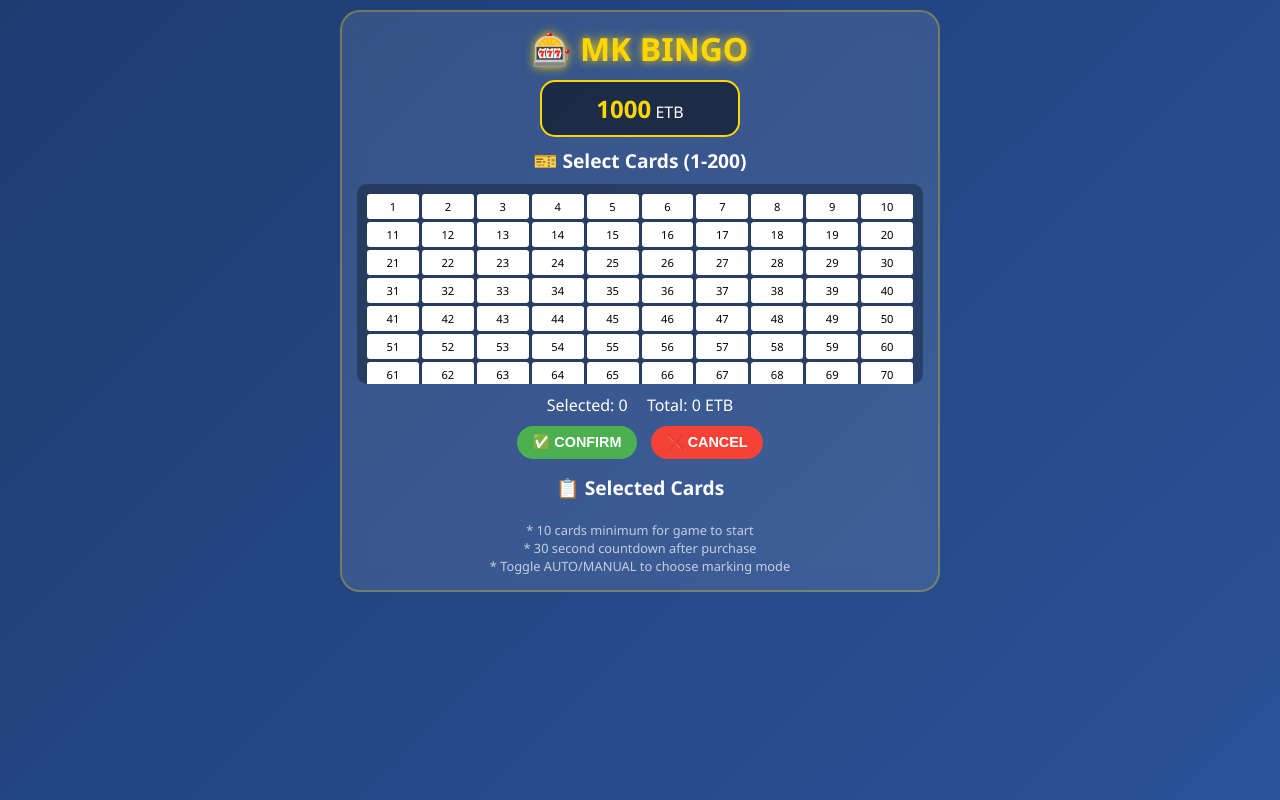
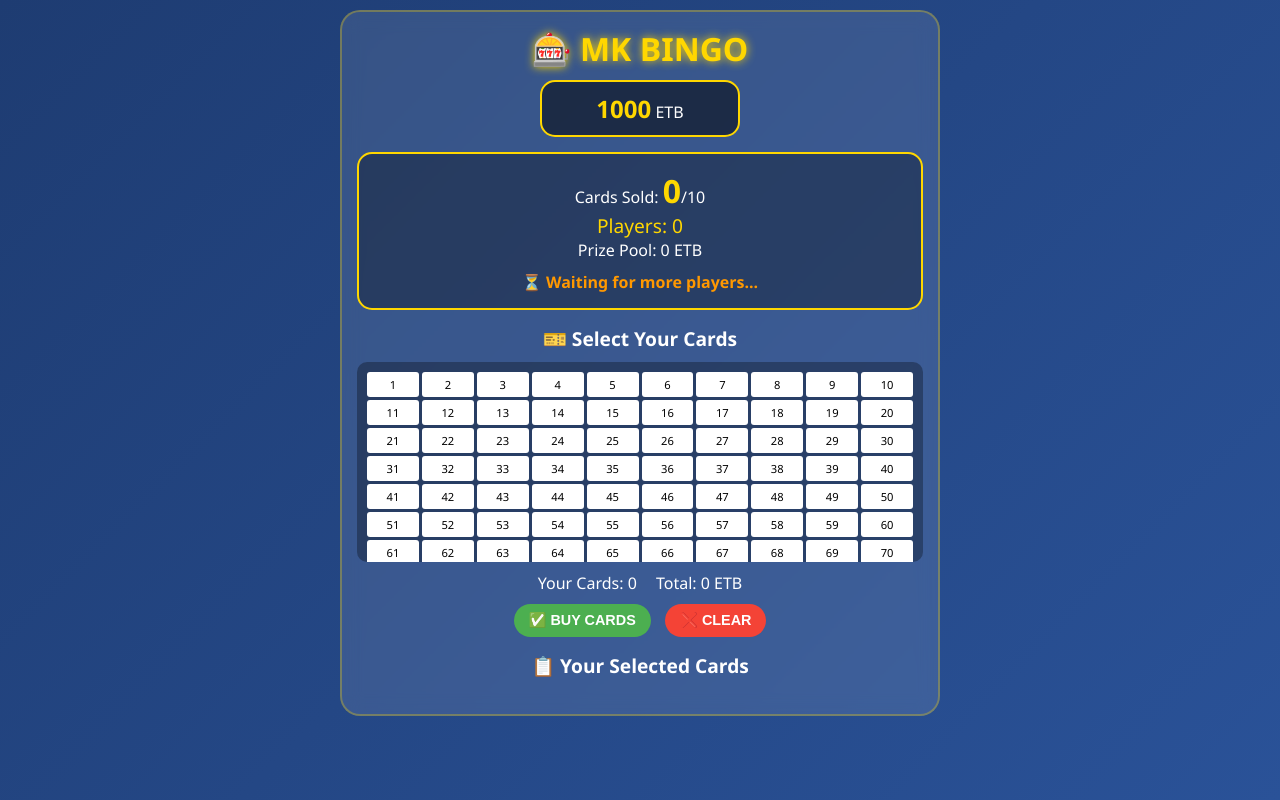
Before and after one commit to suedawel900-collab/Testbingo, a Flask app: page / in a window 1280 px wide. Run offline with Flask 3, Linux system fonts and the light colour scheme; data comes from the database, SQL or seed files in the repository; data that the repository does not hold is empty.

Commit message:
Update index.html

```diff
--- a/templates/index.html
+++ b/templates/index.html
@@ -3,7 +3,7 @@
 <head>
     <meta charset="UTF-8">
     <meta name="viewport" content="width=device-width, initial-scale=1.0, maximum-scale=1.0, user-scalable=no">
-    <title>MK BINGO - Auto/Manual Mark</title>
+    <title>MK BINGO - 10 Cards Total</title>
     <style>
         * {
             box-sizing: border-box;
@@ -54,11 +54,44 @@
             color: gold;
         }
 
+        /* Game Info */
+        .game-info {
+            background: rgba(0,0,0,0.3);
+            padding: 15px;
+            border-radius: 15px;
+            margin: 15px 0;
+            text-align: center;
+            border: 2px solid gold;
+        }
+
+        .cards-sold {
+            font-size: 2em;
+            font-weight: bold;
+            color: gold;
+        }
+
+        .players-count {
+            font-size: 1.2em;
+            color: #ffd700;
+        }
+
+        .waiting-message {
+            color: #ff9800;
+            font-weight: bold;
+            margin-top: 10px;
+        }
+
+        .ready-message {
+            color: #4CAF50;
+            font-weight: bold;
+            margin-top: 10px;
+        }
+
         /* Countdown Display */
         .countdown-container {
             text-align: center;
             margin: 15px 0;
-            padding: 15px;
+            padding: 20px;
             background: rgba(0,0,0,0.5);
             border-radius: 15px;
             border: 2px solid gold;
@@ -100,7 +133,7 @@
             color: gold;
         }
 
-        /* Mark Mode Indicator */
+        /* Mode Indicator */
         .mode-indicator {
             text-align: center;
             padding: 5px;
@@ -394,28 +427,41 @@
             <span id="playerBalance">{{ balance|default('1000') }}</span> ETB
         </div>
 
+        <!-- Game Status Display -->
+        <div id="gameStatus" class="game-info">
+            <div>Cards Sold: <span id="totalCardsSold" class="cards-sold">0</span>/10</div>
+            <div class="players-count">Players: <span id="totalPlayers">0</span></div>
+            <div>Prize Pool: <span id="prizePool">0</span> ETB</div>
+            <div id="statusMessage" class="waiting-message">⏳ Waiting for more players...</div>
+        </div>
+
         <!-- Card Selection Page -->
         <div id="selectPage">
-            <h3 style="text-align: center; font-size: 1.2em;">🎫 Select Cards (1-200)</h3>
+            <h3 style="text-align: center; font-size: 1.2em;">🎫 Select Your Cards</h3>
             <div id="grid"></div>
 
             <div style="text-align: center; margin: 5px;">
-                <span>Selected: <span id="selectedCount">0</span></span>
+                <span>Your Cards: <span id="selectedCount">0</span></span>
                 <span style="margin-left: 15px;">Total: <span id="totalPrice">0</span> ETB</span>
             </div>
 
             <div style="text-align: center;">
-                <button onclick="confirmCards()">✅ CONFIRM</button>
-                <button class="cancel-btn" onclick="cancelSelection()">❌ CANCEL</button>
+                <button onclick="confirmCards()" id="confirmBtn">✅ BUY CARDS</button>
+                <button class="cancel-btn" onclick="cancelSelection()">❌ CLEAR</button>
             </div>
 
-            <h3 style="text-align: center; font-size: 1.2em; margin-top: 10px;">📋 Selected Cards</h3>
+            <h3 style="text-align: center; font-size: 1.2em; margin-top: 10px;">📋 Your Selected Cards</h3>
             <div id="preview"></div>
+        </div>
 
-            <div class="info-text">
-                * 10 cards minimum for game to start<br>
-                * 30 second countdown after purchase<br>
-                * Toggle AUTO/MANUAL to choose marking mode
+        <!-- Countdown Page (shown when 10 cards reached) -->
+        <div id="countdownPage" style="display: none;">
+            <div class="countdown-container">
+                <div class="countdown-timer" id="countdownNumber">30</div>
+                <div class="countdown-text">Game Starting in...</div>
+                <div style="margin-top: 10px;">Total Cards: <span id="finalCardsSold">10</span></div>
+                <div>Players: <span id="finalPlayers">0</span></div>
+                <div>Prize: <span id="finalPrize">0</span> ETB</div>
             </div>
         </div>
 
@@ -429,19 +475,13 @@
                 <div class="timer" id="gameTimer">00:00</div>
             </div>
 
-            <!-- Countdown Display -->
-            <div id="countdownSection" class="countdown-container">
-                <div class="countdown-timer" id="countdownNumber">30</div>
-                <div class="countdown-text">Game Starting in...</div>
-            </div>
-
             <!-- Mode Indicator -->
             <div id="modeIndicator" class="mode-indicator mode-auto" style="display: none;">
-                🔄 AUTO MARK MODE - Numbers mark automatically
+                🔄 AUTO MARK MODE
             </div>
 
             <!-- Auto-Mark Toggle -->
-            <div id="toggleSection" class="toggle-container" style="display: none;">
+            <div id="toggleSection" class="toggle-container">
                 <label class="toggle-switch">
                     <input type="checkbox" id="autoMarkToggle" checked onchange="toggleMarkMode()">
                     <span class="slider"></span>
@@ -449,7 +489,7 @@
             </div>
 
             <!-- Called Numbers -->
-            <div id="calledSection" class="called-numbers" style="display: none;">
+            <div id="calledSection" class="called-numbers">
                 <div id="numbersList"></div>
             </div>
 
@@ -463,7 +503,7 @@
 
             <!-- Back Button -->
             <div style="text-align: center;">
-                <button onclick="backToSelection()">🔙 BACK</button>
+                <button onclick="backToSelection()">🔙 LEAVE GAME</button>
             </div>
 
             <!-- Winners Display -->
@@ -486,20 +526,27 @@
             isGameActive: false,
             gameType: 'full house',
             prizeAmount: 2000,
-            cardPrice: 10
+            cardPrice: 10,
+            minCardsToStart: 10
         };
+        let sessionInfo = {
+            totalCardsSold: 0,
+            totalPlayers: 0,
+            prizePool: 0,
+            status: 'waiting'
+        };
+
         let bingoButtonEnabled = false;
-        let autoMarkEnabled = true;  // Default to AUTO
+        let autoMarkEnabled = true;
         let timerSeconds = 0;
         let gameTimer = null;
         let callInterval = null;
         let countdownInterval = null;
         let countdownValue = 30;
+        let manuallyMarked = {};
+        let gameStarted = false;
+        let sessionCheckInterval = null;
 
-        // Track manually marked numbers for each card
-        let manuallyMarked = {};
-
-        // API endpoint
         const API_URL = window.location.origin;
 
         // ==================== INITIALIZATION ====================
@@ -507,6 +554,9 @@
             createNumberGrid();
             loadGameSettings();
             updateSummary();
+            checkGameSession();
+            // Check session every 5 seconds
+            sessionCheckInterval = setInterval(checkGameSession, 5000);
         };
 
         // ==================== API FUNCTIONS ====================
@@ -518,11 +568,112 @@
                     gameSettings.gameType = data.game_type;
                     gameSettings.cardPrice = data.card_price;
                     gameSettings.prizeAmount = data.prize_pool;
-
-                    document.getElementById('currentGamePrize').innerText = data.prize_pool;
+                    gameSettings.minCardsToStart = data.min_cards_to_start || 10;
                 }
             } catch (error) {
                 console.log('Using default settings');
+            }
+        }
+
+        async function checkGameSession() {
+            try {
+                const response = await fetch(`${API_URL}/api/game/session`);
+                const data = await response.json();
+                if (data.success) {
+                    sessionInfo = {
+                        totalCardsSold: data.total_cards_sold,
+                        totalPlayers: data.total_players,
+                        prizePool: data.prize_pool,
+                        status: data.status
+                    };
+
+                    // Update UI
+                    document.getElementById('totalCardsSold').innerText = sessionInfo.totalCardsSold;
+                    document.getElementById('totalPlayers').innerText = sessionInfo.totalPlayers;
+                    document.getElementById('prizePool').innerText = sessionInfo.prizePool;
+
+                    let statusMsg = document.getElementById('statusMessage');
+                    let cardsNeeded = Math.max(0, gameSettings.minCardsToStart - sessionInfo.totalCardsSold);
+
+                    if (sessionInfo.status === 'waiting') {
+                        if (cardsNeeded > 0) {
+                            statusMsg.className = 'waiting-message';
+                            statusMsg.innerHTML = `⏳ Need ${cardsNeeded} more card${cardsNeeded > 1 ? 's' : ''} to start`;
+                        }
+                    } else if (sessionInfo.status === 'countdown') {
+                        if (!gameStarted) {
+                            statusMsg.className = 'ready-message';
+                            statusMsg.innerHTML = '🎮 Game is starting!';
+                            // Show countdown page if we're in it
+                            if (document.getElementById('gamePage').style.display !== 'block') {
+                                showCountdownPage();
+                            }
+                        }
+                    }
+                }
+            } catch (error) {
+                console.log('Error checking session:', error);
+            }
+        }
+
+        async function purchaseCards() {
+            let count = Object.keys(selectedCards).length;
+            let total = count * gameSettings.cardPrice;
+
+            if (count === 0) {
+                alert("Please select at least one card!");
+                return;
+            }
+
+            if (playerBalance < total) {
+                alert(`Insufficient balance! Need ${total} ETB`);
+                return;
+            }
+
+            try {
+                const response = await fetch(`${API_URL}/api/game/purchase`, {
+                    method: 'POST',
+                    headers: {'Content-Type': 'application/json'},
+                    body: JSON.stringify({
+                        user_id: userId,
+                        cards_bought: count,
+                        total_paid: total
+                    })
+                });
+
+                const data = await response.json();
+
+                if (data.success) {
+                    // Update local balance
+                    playerBalance = data.new_balance;
+                    document.getElementById("playerBalance").innerText = playerBalance;
+
+                    // Update session info
+                    sessionInfo = {
+                        totalCardsSold: data.session.total_cards_sold,
+                        totalPlayers: data.session.total_players,
+                        prizePool: data.session.prize_pool
+                    };
+
+                    // Save cards for game
+                    currentGameCards = { ...selectedCards };
+
+                    alert(`✅ ${count} cards purchased!`);
+
+                    // Clear selection
+                    selectedCards = {};
+                    document.querySelectorAll(".box").forEach(b => b.classList.remove("selected"));
+                    updatePreview();
+                    updateSummary();
+
+                    if (data.game_ready) {
+                        // Game is ready to start
+                        showCountdownPage();
+                    }
+                }
+            } catch (error) {
+                console.error('Error purchasing cards:', error);
+                alert('Error processing purchase');
             }
         }
 
@@ -536,7 +687,7 @@
                 box.id = `card-${i}`;
 
                 box.onclick = () => {
-                    if (gameSettings.isGameActive) {
+                    if (gameStarted || gameSettings.isGameActive) {
                         alert("Game in progress!");
                         return;
                     }
@@ -591,13 +742,12 @@
 
             if (autoMarkEnabled) {
                 indicator.className = 'mode-indicator mode-auto';
-                indicator.innerHTML = '🔄 AUTO MARK MODE - Numbers mark automatically';
+                indicator.innerHTML = '🔄 AUTO MARK MODE';
             } else {
                 indicator.className = 'mode-indicator mode-manual';
-                indicator.innerHTML = '✋ MANUAL MARK MODE - Click cells to mark numbers';
+                indicator.innerHTML = '✋ MANUAL MARK MODE';
             }
 
-            // Show mode indicator briefly
             indicator.style.display = 'block';
             setTimeout(() => {
                 indicator.style.display = 'none';
@@ -607,13 +757,9 @@
         // ==================== IS NUMBER MARKED ====================
         function isNumberMarked(cardNum, number) {
             if (number === "FREE") return true;
-
-            // In AUTO mode, numbers are marked if called
             if (autoMarkEnabled) {
                 return gameSettings.calledNumbers.includes(number);
             }
-
-            // In MANUAL mode, check manually marked set
             return manuallyMarked[cardNum]?.has(number) || false;
         }
 
@@ -649,31 +795,25 @@
 
                 if (n === "FREE") {
                     cell.classList.add("free");
-                    cell.classList.add("marked"); // FREE always marked
+                    cell.classList.add("marked");
                 } else {
-                    // Check if number should be marked based on mode
                     if (isNumberMarked(cardNumber, n)) {
                         cell.classList.add("marked");
                     }
                 }
 
-                // Manual mark click handler
                 cell.onclick = function(e) {
                     e.stopPropagation();
 
-                    // Can't mark FREE space
                     if (n === "FREE") {
-                        alert("FREE space is always marked!");
                         return;
                     }
 
-                    // In AUTO mode, clicking doesn't do anything
                     if (autoMarkEnabled) {
                         alert("Switch to MANUAL mode to mark numbers yourself");
                         return;
                     }
 
-                    // MANUAL mode: toggle mark
                     if (!manuallyMarked[cardNumber]) {
                         manuallyMarked[cardNumber] = new Set();
                     }
@@ -684,14 +824,9 @@
                     } else {
                         manuallyMarked[cardNumber].add(n);
                         this.classList.add("marked");
-                        // Add animation
-                        this.style.animation = 'none';
-                        this.offsetHeight; // trigger reflow
-                        this.style.animation = 'pulse 0.3s';
                     }
                 };
 
-                // Highlight winning cells
                 if (gameSettings.winners.some(w => w.cardNumber == cardNumber && w.cells.includes(index))) {
                     cell.classList.add("winning-cell");
                 }
@@ -778,35 +913,32 @@
         }
 
         // ==================== CONFIRM CARDS ====================
-        async function confirmCards() {
-            let count = Object.keys(selectedCards).length;
-            let total = count * gameSettings.cardPrice;
+        function confirmCards() {
+            purchaseCards();
+        }
 
-            if (count === 0) {
-                alert("Please select at least one card!");
-                return;
+        // ==================== CANCEL SELECTION ====================
+        function cancelSelection() {
+            if (Object.keys(selectedCards).length > 0) {
+                if (confirm("Clear all selections?")) {
+                    selectedCards = {};
+                    document.querySelectorAll(".box").forEach(b => b.classList.remove("selected"));
+                    updatePreview();
+                    updateSummary();
+                }
             }
+        }
 
-            if (count < 10) {
-                alert(`❌ You need at least 10 cards to start a game!\nCurrent: ${count} cards`);
-                return;
-            }
+        // ==================== SHOW COUNTDOWN PAGE ====================
+        function showCountdownPage() {
+            document.getElementById("selectPage").style.display = "none";
+            document.getElementById("countdownPage").style.display = "block";
+            document.getElementById("gamePage").style.display = "none";
 
-            if (playerBalance < total) {
-                alert(`Insufficient balance! Need ${total} ETB`);
-                return;
-            }
+            document.getElementById('finalCardsSold').innerText = sessionInfo.totalCardsSold;
+            document.getElementById('finalPlayers').innerText = sessionInfo.totalPlayers;
+            document.getElementById('finalPrize').innerText = sessionInfo.prizePool;
 
-            playerBalance -= total;
-            document.getElementById("playerBalance").innerText = playerBalance;
-
-            currentGameCards = { ...selectedCards };
-
-            // Reset manually marked numbers
-            manuallyMarked = {};
-
-            alert(`✅ ${count} cards purchased!\n⏱️ Game starts in 30 seconds...`);
-            showGamePage();
             startCountdown();
         }
 
@@ -814,12 +946,6 @@
         function startCountdown() {
             countdownValue = 30;
             document.getElementById('countdownNumber').innerText = countdownValue;
-
-            // Hide game elements during countdown
-            document.getElementById('toggleSection').style.display = 'none';
-            document.getElementById('calledSection').style.display = 'none';
-            document.getElementById('modeIndicator').style.display = 'none';
-            document.getElementById('bingoBtn').disabled = true;
 
             countdownInterval = setInterval(() => {
                 countdownValue--;
@@ -838,42 +964,31 @@
 
         // ==================== START GAME ====================
         function startGame() {
-            // Hide countdown, show game elements
-            document.getElementById('countdownSection').style.display = 'none';
-            document.getElementById('toggleSection').style.display = 'flex';
-            document.getElementById('calledSection').style.display = 'block';
+            gameStarted = true;
 
-            // Show initial mode
+            document.getElementById('countdownPage').style.display = 'none';
+            document.getElementById('gamePage').style.display = 'block';
+
             toggleMarkMode();
+            gameSettings.isGameActive = true;
 
-            // Start the game
-            gameSettings.isGameActive = true;
+            startTimer();
+            updateGameCards();
             startNumberCalls();
-        }
-
-        // ==================== CANCEL SELECTION ====================
-        function cancelSelection() {
-            if (Object.keys(selectedCards).length > 0) {
-                if (confirm("Cancel all selections?")) {
-                    selectedCards = {};
-                    document.querySelectorAll(".box").forEach(b => b.classList.remove("selected"));
-                    updatePreview();
-                    updateSummary();
-                }
-            }
         }
 
         // ==================== SHOW GAME PAGE ====================
         function showGamePage() {
             document.getElementById("selectPage").style.display = "none";
+            document.getElementById("countdownPage").style.display = "none";
             document.getElementById("gamePage").style.display = "block";
 
-            document.getElementById('countdownSection').style.display = 'block';
-            document.getElementById('toggleSection').style.display = 'none';
-            document.getElementById('calledSection').style.display = 'none';
+            toggleMarkMode();
+            gameSettings.isGameActive = true;
 
             startTimer();
             updateGameCards();
+            startNumberCalls();
         }
 
         // ==================== UPDATE GAME CARDS ====================
@@ -895,20 +1010,22 @@
             if (callInterval) clearInterval(callInterval);
 
             document.getElementById("selectPage").style.display = "block";
+            document.getElementById("countdownPage").style.display = "none";
             document.getElementById("gamePage").style.display = "none";
 
+            gameStarted = false;
             gameSettings.isGameActive = false;
             gameSettings.calledNumbers = [];
             gameSettings.winners = [];
             manuallyMarked = {};
         }
 
-        // ==================== CHECK FOR WIN (UPDATED) ====================
+        // ==================== CHECK FOR WIN ====================
         function checkForWin(cards) {
             for (let cardNum in cards) {
                 let card = cards[cardNum];
 
-                // Check each cell to see if it's marked
+                // Check rows
                 for (let row = 0; row < 5; row++) {
                     let rowMarked = true;
                     let rowCells = [];
@@ -1027,17 +1144,14 @@
                 if (!gameSettings.calledNumbers.includes(num)) {
                     gameSettings.calledNumbers.push(num);
 
-                    // Add to display
                     let list = document.getElementById('numbersList');
                     let ball = document.createElement('span');
                     ball.className = 'number-ball';
                     ball.innerText = num;
                     list.appendChild(ball);
 
-                    // Update cards
                     updateGameCards();
 
-                    // Enable Bingo button
                     document.getElementById('bingoBtn').disabled = false;
                     bingoButtonEnabled = true;
                 }
```
